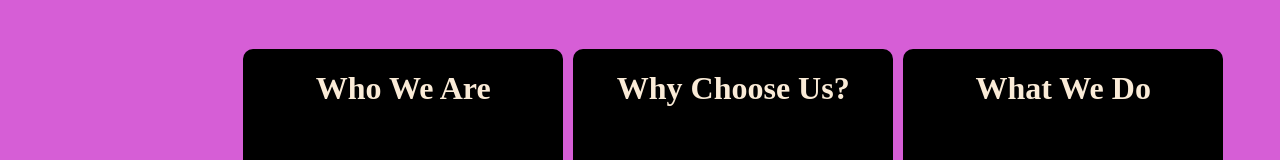
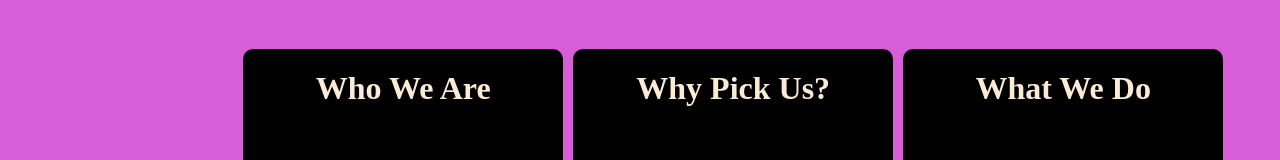
Before and after one commit to Harrison302009/Tewax, a website: page index.html in a window 1280 px wide. Shown: the part 471-631 px from the top of the page. Drawn offline with Linux system fonts and the light colour scheme; a web font is replaced by a local one.

Commit message:
Transfer

```diff
--- a/index.html
+++ b/index.html
@@ -37,7 +37,7 @@
                     <h3>We are a small team with a passion for education who built this project with the aim of providing education online for students to catch up on what they missed on school or to do self-study. We&apos;ve got a list of all courses that students may want to attempt based on their departments.</h3>
             </div>
             <div class="explanation" id="WhyPickUs">
-                <h1>Why Choose Us?</h1>
+                <h1>Why Pick Us?</h1>
                 <br>
                 <h3> Our commitment to personalized growth. We blend interactive experiences, real-world applications, and a vibrant community. Whether you’re a curious learner or a seasoned scholar, Tewax is your compass on the educational journey.</h3>
             </div>
```
